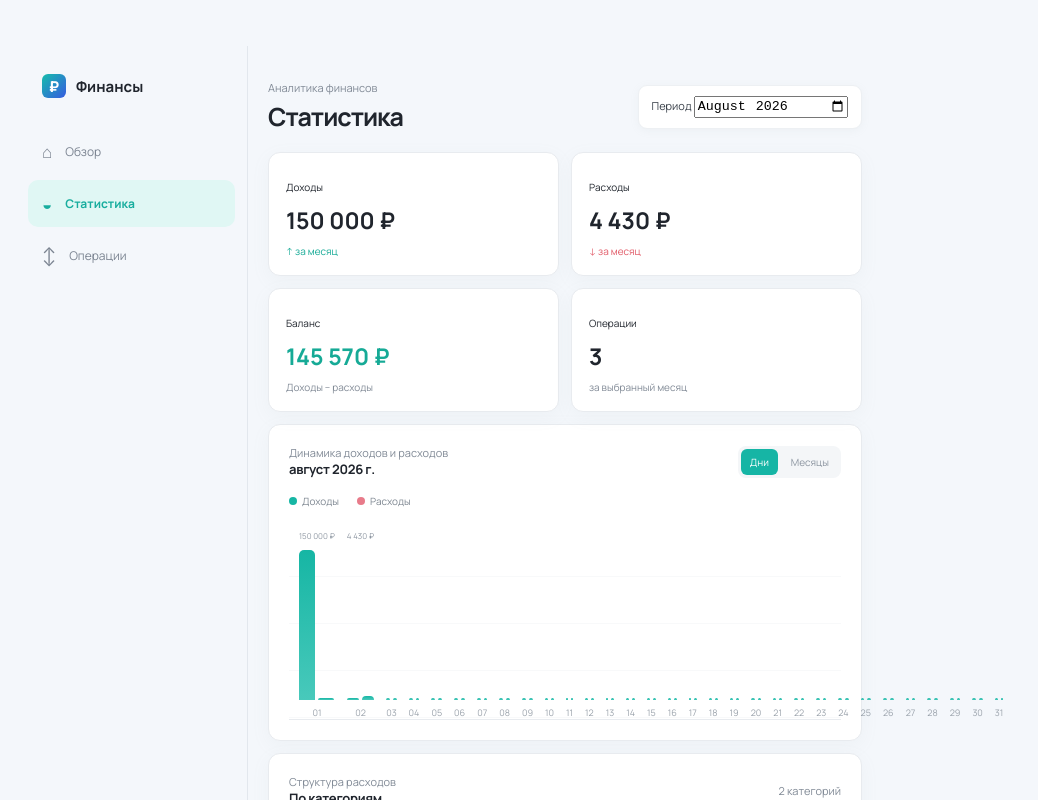
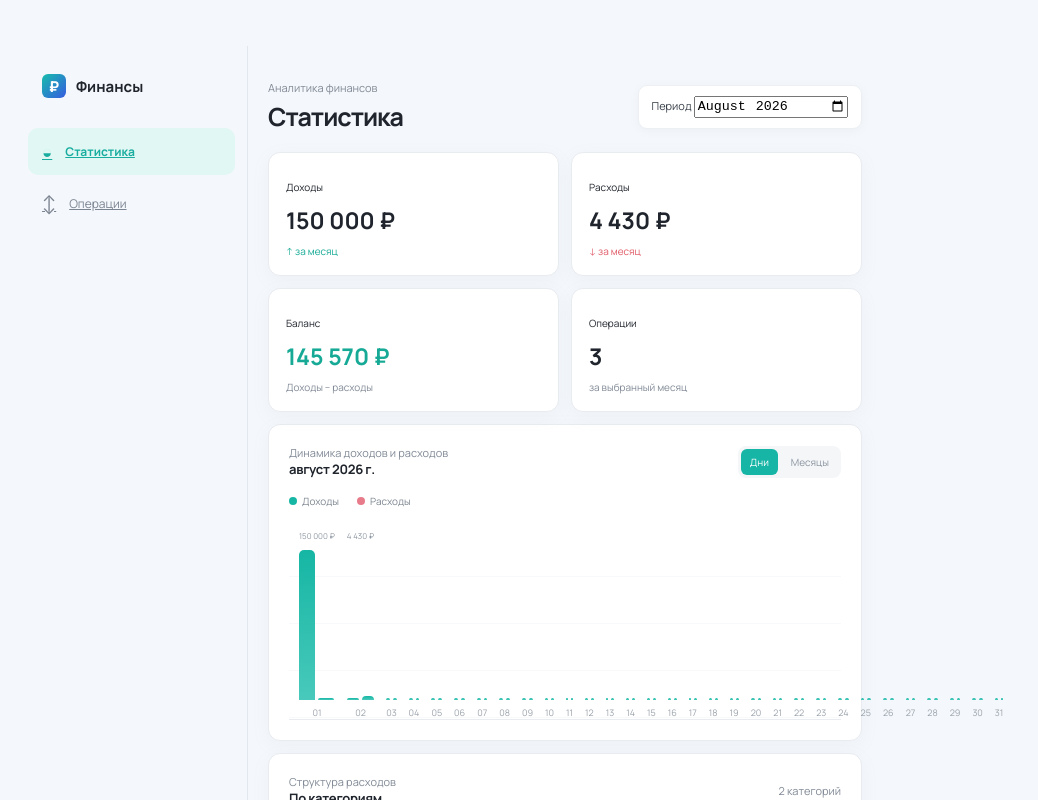
Before and after one commit to aleksc1993-del/to-do, a React (Vite) app: page /statistics in a window 1280 px wide. Shown: the top 800 px of the page, without its empty margins (0-1038 px from the left). Built offline with nearby package versions, Linux system fonts and the light colour scheme.

Commit message:
feat: add operations and statistics navigation

```diff
--- a/src/app/App.tsx
+++ b/src/app/App.tsx
@@ -1,6 +1,8 @@
 import { useEffect, useMemo, useState, type FormEvent } from "react";
+import { Link, Navigate, Route, Routes } from "react-router-dom";
 import { calculateMonthlyStatistics, calculateTrend, mockCategories, mockOperations, type CategoryId, type Money, type Operation } from "../entities/finance";
 import { createLocalStorageAdapter } from "../shared";
+import { OperationList } from "../widgets/operation-list";
 import "./statistics.css";
 
 const storage = createLocalStorageAdapter<Operation[]>({ key: "expense-calculator.operations", isValue: (value): value is Operation[] => Array.isArray(value) });
@@ -8,7 +10,7 @@ const moneyFormatter = new Intl.NumberFormat("ru-RU", { style: "currency", curre
 const monthFormatter = new Intl.DateTimeFormat("ru-RU", { month: "long", year: "numeric" });
 const formatMoney = (amount: number) => moneyFormatter.format(amount / 100);
 
-export function App() {
+function StatisticsPage() {
   const [operations, setOperations] = useState<Operation[]>(() => storage.load() ?? [...mockOperations]);
   const [month, setMonth] = useState("2026-08");
   const [trendMode, setTrendMode] = useState<"day" | "month">("day");
@@ -33,9 +35,8 @@ export function App() {
     <aside className="sidebar">
       <div className="brand"><span className="brand-mark">₽</span><strong>Финансы</strong></div>
       <nav className="nav" aria-label="Основная навигация">
-        <button className="nav-item" type="button"><span>⌂</span>Обзор</button>
-        <button className="nav-item active" type="button" aria-current="page"><span>◒</span>Статистика</button>
-        <button className="nav-item" type="button"><span>↕</span>Операции</button>
+        <Link className="nav-item active" aria-current="page" to="/statistics"><span>◒</span>Статистика</Link>
+        <Link className="nav-item" to="/operations"><span>↕</span>Операции</Link>
       </nav>
       <button className="add-button" type="button" onClick={() => document.querySelector<HTMLInputElement>('input[name="amount"]')?.focus()}>＋ Добавить операцию</button>
       <div className="profile"><span className="avatar">АИ</span><div><strong>Алексей Иванов</strong><small>Личный аккаунт</small></div><span>•••</span></div>
@@ -54,3 +55,31 @@ export function App() {
     </section>
   </main>;
 }
+
+function OperationsPage() {
+  const [operations, setOperations] = useState<Operation[]>(() => storage.load() ?? [...mockOperations]);
+  useEffect(() => { storage.save(operations); }, [operations]);
+
+  return <main className="workspace operations-workspace">
+    <aside className="sidebar">
+      <div className="brand"><span className="brand-mark">₽</span><strong>Финансы</strong></div>
+      <nav className="nav" aria-label="Основная навигация">
+        <Link className="nav-item" to="/statistics"><span>◒</span>Статистика</Link>
+        <Link className="nav-item active" aria-current="page" to="/operations"><span>↕</span>Операции</Link>
+      </nav>
+    </aside>
+    <section className="dashboard">
+      <header className="page-header"><div><p className="muted">История финансов</p><h1>Операции</h1></div></header>
+      <OperationList operations={operations} categories={mockCategories} onDelete={(id) => setOperations((current) => current.filter((operation) => operation.id !== id))} />
+    </section>
+  </main>;
+}
+
+export function App() {
+  return <Routes>
+    <Route path="/" element={<Navigate to="/statistics" replace />} />
+    <Route path="/statistics" element={<StatisticsPage />} />
+    <Route path="/operations" element={<OperationsPage />} />
+    <Route path="*" element={<Navigate to="/statistics" replace />} />
+  </Routes>;
+}
--- a/src/main.tsx
+++ b/src/main.tsx
@@ -1,10 +1,13 @@
 import { StrictMode } from 'react';
 import { createRoot } from 'react-dom/client';
+import { BrowserRouter } from 'react-router-dom';
 import { App } from './app';
 import './app/styles.css';
 
 createRoot(document.getElementById('root')!).render(
   <StrictMode>
-    <App />
+    <BrowserRouter>
+      <App />
+    </BrowserRouter>
   </StrictMode>,
 );
```
Also changed, not shown: package.json (+4 -3 lines), 1 other file (tests, documents, lock files or other folders).
